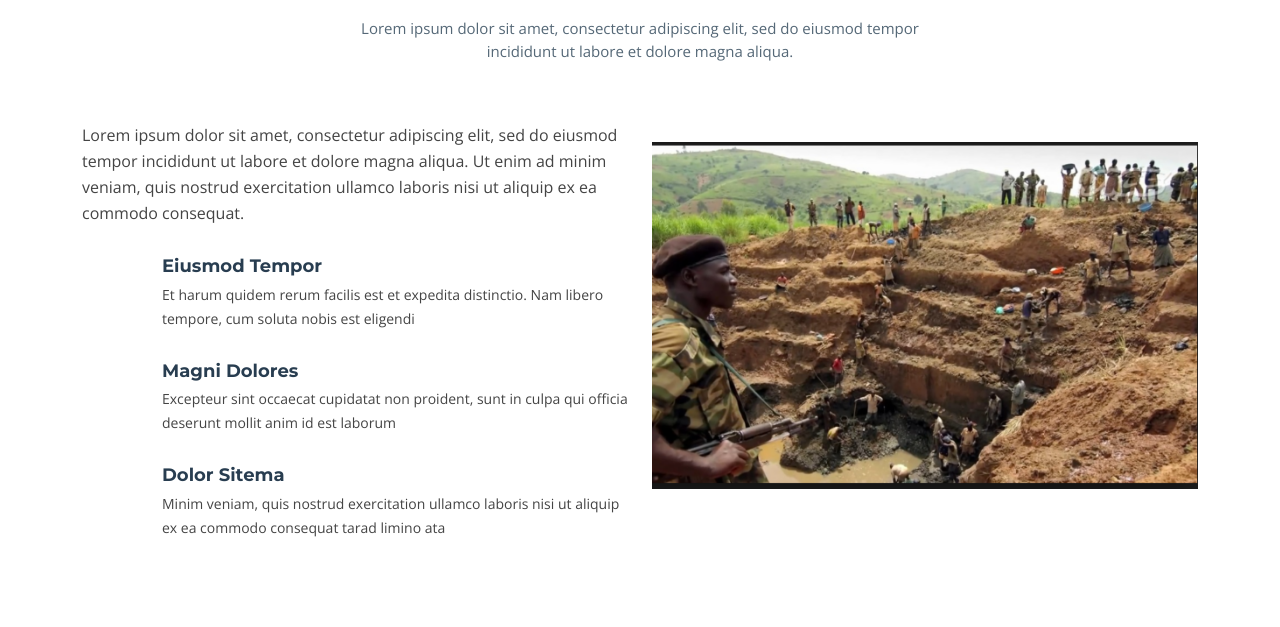
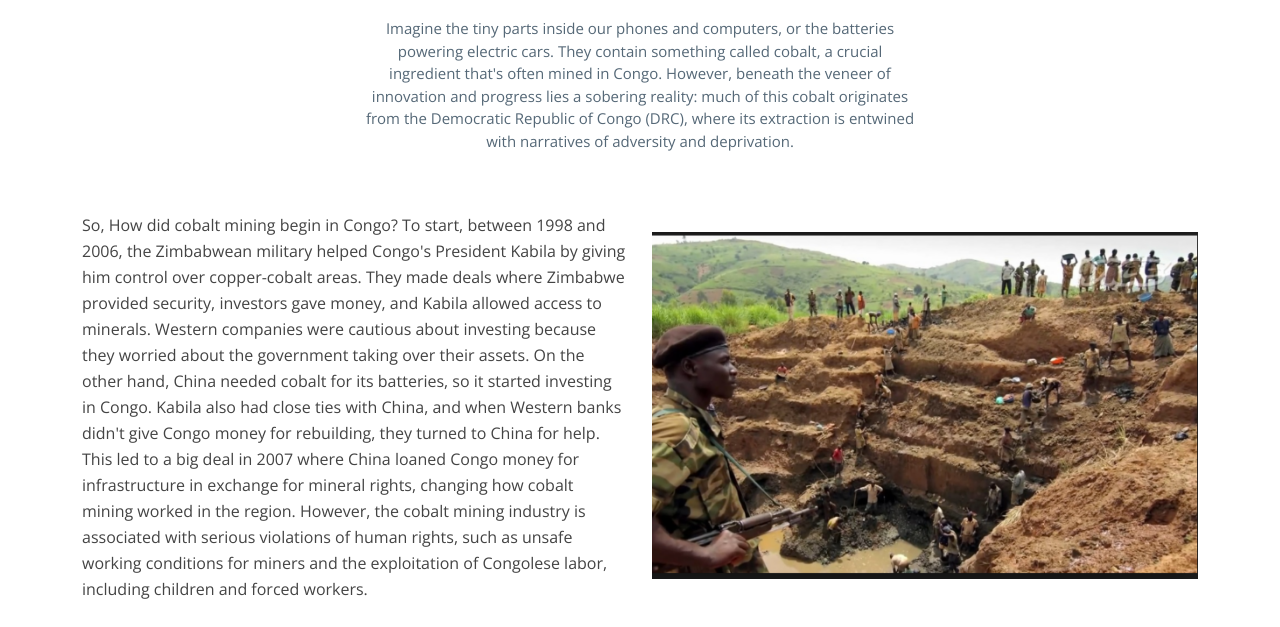
Before and after one commit to ZhaoYuLL/ZhaoYuLL.github.io, a plain HTML site: page index.html in a window 1280 px wide. Shown: the part 740-1367 px from the top of the page. Drawn offline with nearby package versions, Linux system fonts and the light colour scheme.

Commit message:
cobalt mining begins

```diff
--- a/index.html
+++ b/index.html
@@ -110,39 +110,60 @@
 
                 <header class="section-header">
                     <h3>About Congo</h3>
-                    <p>Lorem ipsum dolor sit amet, consectetur adipiscing elit, sed do eiusmod tempor incididunt ut
-                        labore et dolore magna aliqua.</p>
+                    <p>Imagine the tiny parts inside our phones and computers, or the batteries powering electric cars.
+                        They contain something
+                        called cobalt, a crucial ingredient that's often mined in Congo. However, beneath the veneer of
+                        innovation and progress
+                        lies a sobering reality: much of this cobalt originates from the Democratic Republic of Congo
+                        (DRC), where its
+                        extraction is entwined with narratives of adversity and deprivation.
+                    </p>
                 </header>
 
                 <div class="row about-container">
 
                     <div class="col-lg-6 content order-lg-1 order-2">
                         <p>
-                            Lorem ipsum dolor sit amet, consectetur adipiscing elit, sed do eiusmod tempor incididunt ut
-                            labore et dolore magna aliqua. Ut enim ad minim veniam, quis nostrud exercitation ullamco
-                            laboris nisi ut aliquip ex ea commodo consequat.
+                            So, How did cobalt mining begin in Congo? To start, between 1998 and 2006, the Zimbabwean
+                            military helped Congo's
+                            President Kabila by giving him control over copper-cobalt areas. They made deals where
+                            Zimbabwe provided security,
+                            investors gave money, and Kabila allowed access to minerals. Western companies were cautious
+                            about investing because
+                            they worried about the government taking over their assets. On the other hand, China needed
+                            cobalt for its batteries, so
+                            it started investing in Congo. Kabila also had close ties with China, and when Western banks
+                            didn't give Congo money for
+                            rebuilding, they turned to China for help. This led to a big deal in 2007 where China loaned
+                            Congo money for
+                            infrastructure in exchange for mineral rights, changing how cobalt mining worked in the
+                            region.
+                            However, the cobalt mining industry is associated with serious violations of human rights,
+                            such as unsafe working
+                            conditions for miners and the exploitation of Congolese labor, including children and forced
+                            workers.
+
                         </p>
 
-                        <div class="icon-box" data-aos="fade-up" data-aos-delay="100">
-                            <!-- <div class="icon"><i class="bi bi-card-checklist"></i></div> -->
+                        <!-- <div class="icon-box" data-aos="fade-up" data-aos-delay="100">
+
                             <h4 class="title"><a href="">Eiusmod Tempor</a></h4>
                             <p class="description">Et harum quidem rerum facilis est et expedita distinctio. Nam libero
                                 tempore, cum soluta nobis est eligendi</p>
-                        </div>
+                        </div> -->
 
-                        <div class="icon-box" data-aos="fade-up" data-aos-delay="200">
-                            <!-- <div class="icon"><i class="bi bi-brightness-high"></i></div> -->
+                        <!-- <div class="icon-box" data-aos="fade-up" data-aos-delay="200">
                             <h4 class="title"><a href="">Magni Dolores</a></h4>
                             <p class="description">Excepteur sint occaecat cupidatat non proident, sunt in culpa qui
                                 officia deserunt mollit anim id est laborum</p>
-                        </div>
+                        </div> -->
 
-                        <div class="icon-box" data-aos="fade-up" data-aos-delay="300">
-                            <!-- <div class="icon"><i class="bi bi-calendar4-week"></i></div> -->
+                        <!-- <div class="icon-box" data-aos="fade-up" data-aos-delay="300">
+
                             <h4 class="title"><a href="">Dolor Sitema</a></h4>
                             <p class="description">Minim veniam, quis nostrud exercitation ullamco laboris nisi ut
                                 aliquip ex ea commodo consequat tarad limino ata</p>
-                        </div>
+                        </div> -->
 
                     </div>
 
@@ -738,13 +759,13 @@
                 <div class="row">
 
                     <div class="col-lg-4 col-md-6 footer-info">
-                        <h3>NewBiz</h3>
+                        <h3>Our Mission</h3>
                         <p>Cras fermentum odio eu feugiat lide par naso tierra. Justo eget nada terra videa magna derita
                             valies darta donna mare fermentum iaculis eu non diam phasellus. Scelerisque felis imperdiet
                             proin fermentum leo. Amet volutpat consequat mauris nunc congue.</p>
                     </div>
 
-                    <div class="col-lg-2 col-md-6 footer-links">
+                    <div class="col-lg-4 col-md-6 footer-links">
                         <h4>Useful Links</h4>
                         <ul>
                             <li><a href="#">Home</a></li>
@@ -755,7 +776,7 @@
                         </ul>
                     </div>
 
-                    <div class="col-lg-3 col-md-6 footer-contact">
+                    <div class="col-lg-4 col-md-6 footer-contact">
                         <h4>Contact Us</h4>
                         <p>
                             A108 Adam Street <br>
@@ -765,17 +786,17 @@
                             <strong>Email:</strong> info@example.com<br>
                         </p>
 
-                        <div class="social-links">
+                        <!-- <div class="social-links">
                             <a href="#" class="twitter"><i class="bi bi-twitter"></i></a>
                             <a href="#" class="facebook"><i class="bi bi-facebook"></i></a>
                             <a href="#" class="instagram"><i class="bi bi-instagram"></i></a>
                             <a href="#" class="instagram"><i class="bi bi-instagram"></i></a>
                             <a href="#" class="linkedin"><i class="bi bi-linkedin"></i></a>
-                        </div>
+                        </div> -->
 
                     </div>
 
-                    <div class="col-lg-3 col-md-6 footer-newsletter">
+                    <!-- <div class="col-lg-3 col-md-6 footer-newsletter">
                         <h4>Our Newsletter</h4>
                         <p>Tamen quem nulla quae legam multos aute sint culpa legam noster magna veniam enim veniam
                             illum dolore legam minim quorum culpa amet magna export quem marada parida nodela caramase
@@ -783,7 +804,7 @@
                         <form action="" method="post">
                             <input type="email" name="email"><input type="submit" value="Subscribe">
                         </form>
-                    </div>
+                    </div> -->
 
                 </div>
             </div>
```
Also changed, not shown: assets/img/congo-5.png.
